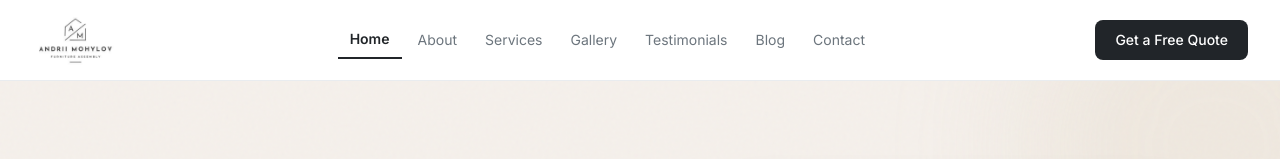
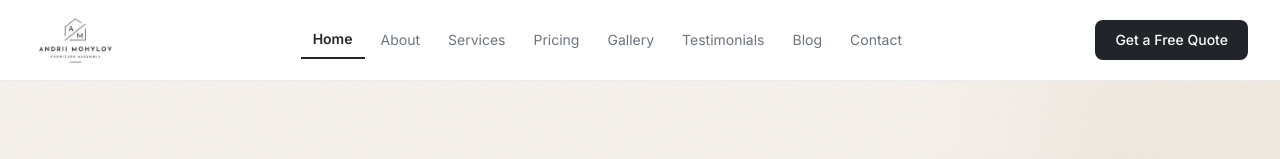
Before and after one commit to berdyshevol/AmFurnitureAssembly, a Next.js app: page / in a window 1280 px wide. Shown: the top 159 px of the page. Built offline with nearby package versions, Linux system fonts and the light colour scheme.

Commit message:
feat: add Pricing link to navbar, footer, and sitemap

```diff
--- a/app/sitemap.ts
+++ b/app/sitemap.ts
@@ -25,6 +25,12 @@ export default async function sitemap(): Promise<MetadataRoute.Sitemap> {
       lastModified: new Date(),
       changeFrequency: 'monthly',
       priority: 0.9,
+    },
+    {
+      url: `${BASE_URL}/pricing`,
+      lastModified: new Date(),
+      changeFrequency: 'monthly',
+      priority: 0.85,
     },
     {
       url: `${BASE_URL}/gallery`,
--- a/components/Footer.tsx
+++ b/components/Footer.tsx
@@ -5,6 +5,7 @@ import { siteConfig } from '@/lib/config'
 const quickLinks = [
   { href: '/', label: 'Home' },
   { href: '/services', label: 'Services' },
+  { href: '/pricing', label: 'Pricing' },
   { href: '/gallery', label: 'Gallery' },
   { href: '/contact', label: 'Contact' },
 ]
--- a/components/Navbar.tsx
+++ b/components/Navbar.tsx
@@ -9,6 +9,7 @@ const navLinks = [
   { href: '/', label: 'Home' },
   { href: '/about', label: 'About' },
   { href: '/services', label: 'Services' },
+  { href: '/pricing', label: 'Pricing' },
   { href: '/gallery', label: 'Gallery' },
   { href: '/testimonials', label: 'Testimonials' },
   { href: '/blog', label: 'Blog' },
```
